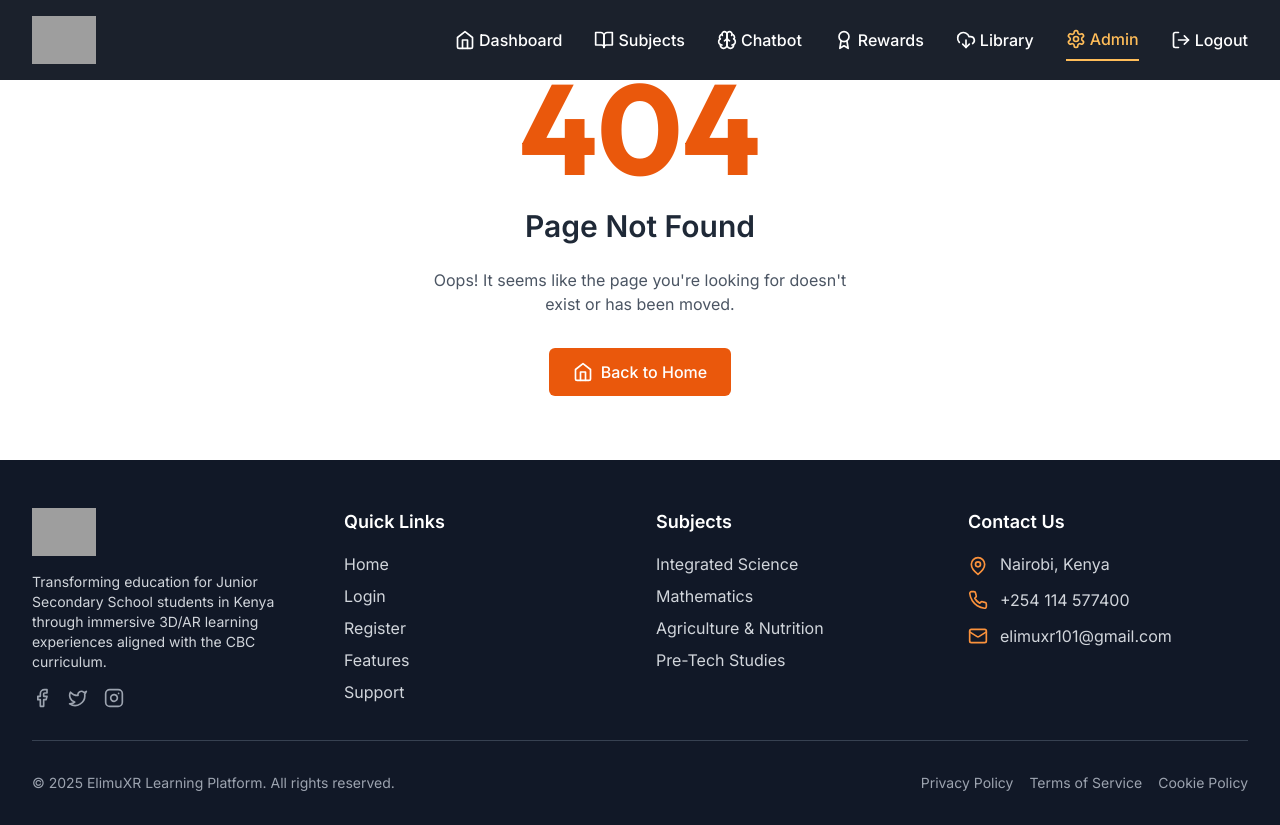
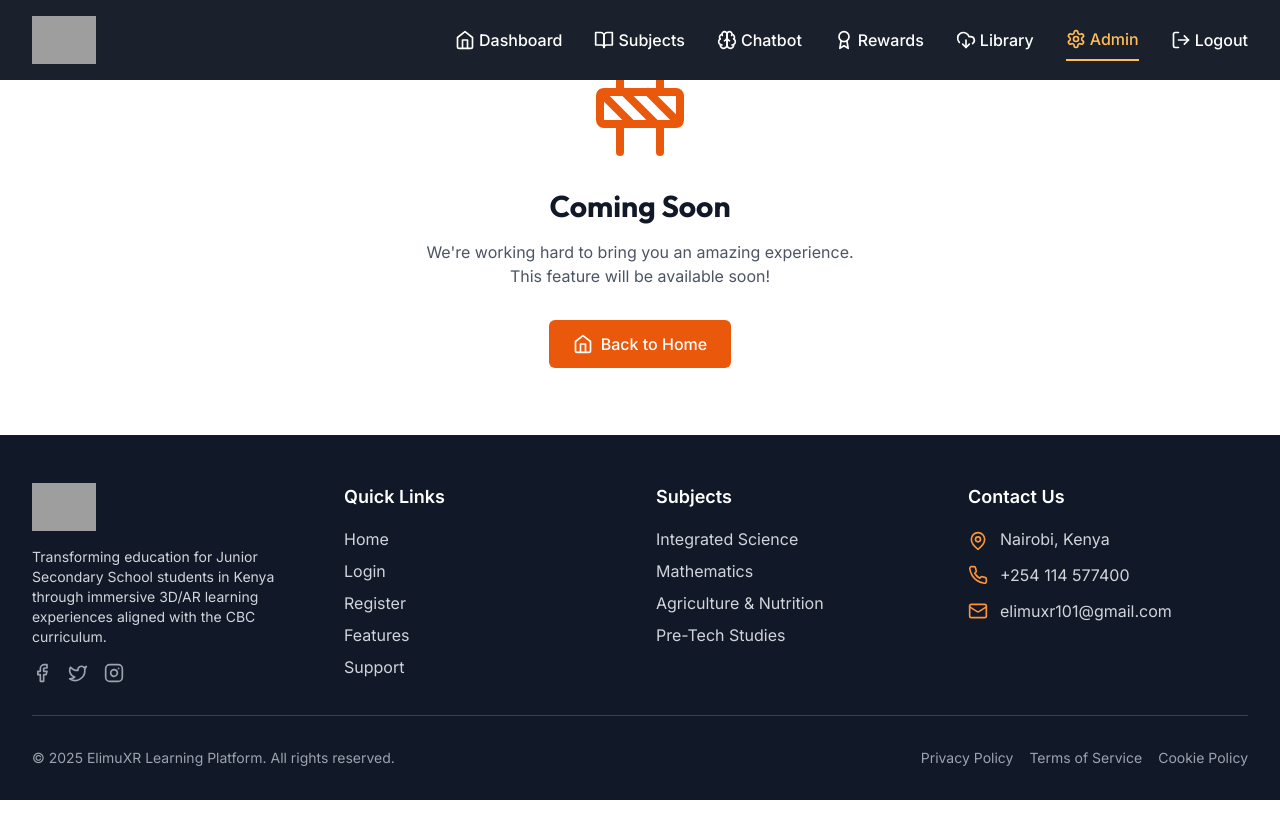
Before and after one commit to bndambuki123/ElimuXR, a React (Vite) app: page /admin in a window 1280 px wide. After the commit the page ends 800 px from the top, so only its background shows below. Built offline with nearby package versions, Linux system fonts and the light colour scheme; sample sign-in values are in the browser's storage; grey boxes are pictures that could not be loaded.

Commit message:
Update NotFound page to show Coming Soon

```diff
--- a/src/pages/NotFound.tsx
+++ b/src/pages/NotFound.tsx
@@ -1,7 +1,7 @@
 import React from 'react';
 import { Link } from 'react-router-dom';
 import { motion } from 'framer-motion';
-import { Home } from 'lucide-react';
+import { Home, Construction } from 'lucide-react';
 import Navbar from '../components/layout/Navbar';
 import Footer from '../components/layout/Footer';
 import Button from '../components/ui/Button';
@@ -18,10 +18,10 @@ const NotFound: React.FC = () => {
           animate={{ opacity: 1, y: 0 }}
           transition={{ duration: 0.5 }}
         >
-          <h1 className="text-9xl font-display font-bold text-primary-600">404</h1>
-          <h2 className="text-3xl font-semibold text-gray-800 mt-4 mb-6">Page Not Found</h2>
+          <Construction className="w-24 h-24 text-primary-600 mx-auto mb-6" />
+          <h1 className="text-3xl font-display font-bold text-gray-900 mb-4">Coming Soon</h1>
           <p className="text-gray-600 mb-8">
-            Oops! It seems like the page you're looking for doesn't exist or has been moved.
+            We're working hard to bring you an amazing experience. This feature will be available soon!
           </p>
           <Link to="/">
             <Button
```
